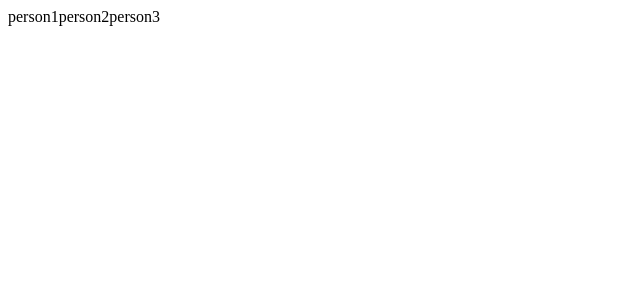
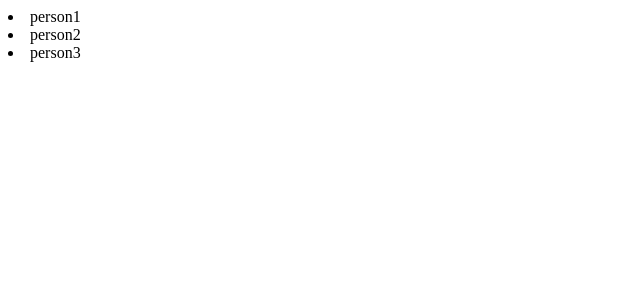
Before and after one commit to GoranAviani/react_sololearn_course_project_contact_manager, a React (Create React App) app: page / in a window 1280 px wide. Shown: the top 300 px of the page, without its empty margins (0-640 px from the left). Built offline with nearby package versions, Linux system fonts and the light colour scheme.

Commit message:
react_sololearn_course_project_contact_manager

```diff
--- a/src/components/PeoplesList.js
+++ b/src/components/PeoplesList.js
@@ -2,8 +2,12 @@ import React from "react";
 
 const PeoplesList = ({contacts}) => {
 
+    const listData = contacts.map((person)=>
+    <li>{person}</li>
+    )
+
     return (
-        <div>{contacts}</div>
+        <div>{listData}</div>
     )
 }
 
```
